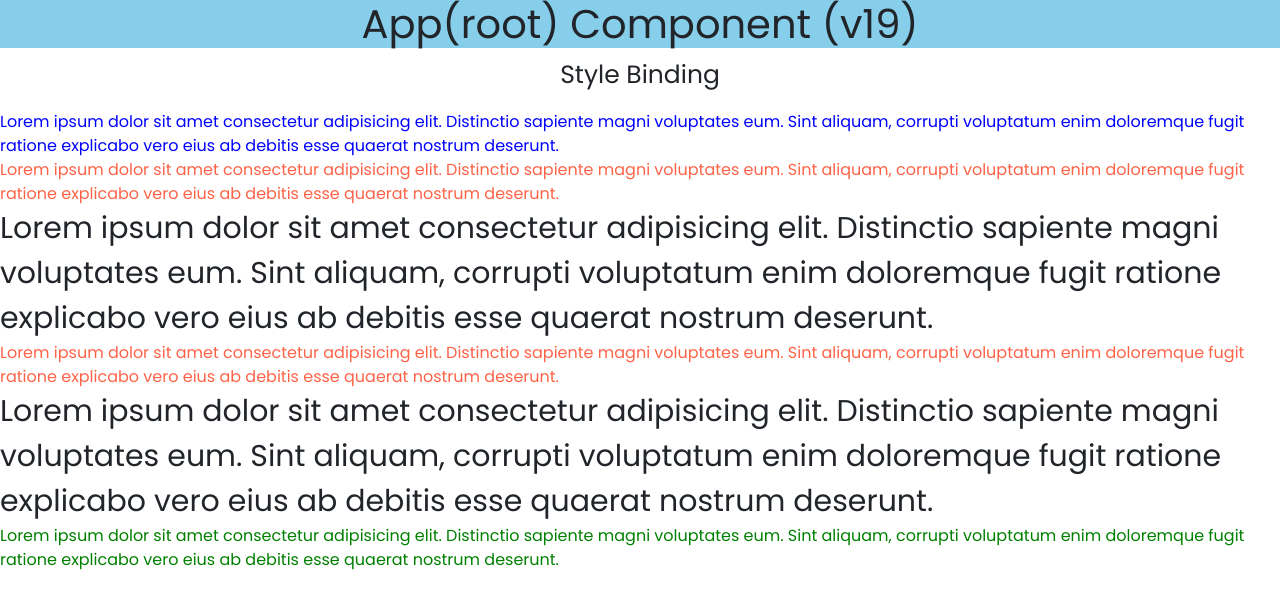
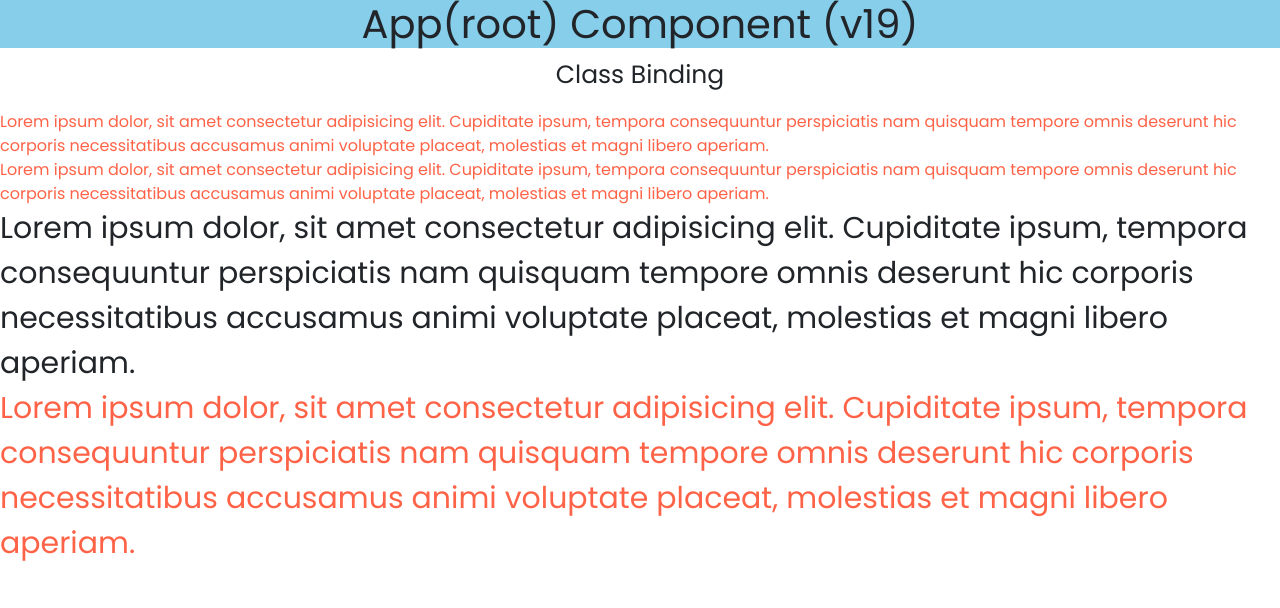
Before and after one commit to SatishKonduru/SELF-19, an Angular app: page / in a window 1280 px wide. Shown: the top 608 px of the page. Built offline with nearby package versions, Linux system fonts and the light colour scheme.

Commit message:
Class Binding

```diff
--- a/src/app/app.component.html
+++ b/src/app/app.component.html
@@ -4,4 +4,5 @@
 <!-- <div id="app-test"></div> -->
 <!-- <app-interpolation></app-interpolation> -->
 <!-- <app-property-binding></app-property-binding> -->
-<app-style-binding></app-style-binding>
+<!-- <app-style-binding></app-style-binding> -->
+<app-class-binding></app-class-binding>
--- a/src/app/app.component.ts
+++ b/src/app/app.component.ts
@@ -4,10 +4,11 @@
 import { InterpolationComponent } from './components/interpolation/interpolation.component';
 import { PropertyBindingComponent } from './components/property-binding/property-binding.component';
 import { StyleBindingComponent } from './components/style-binding/style-binding.component';
+import { ClassBindingComponent } from './components/class-binding/class-binding.component';
 
 @Component({
   selector: 'app-root',
-  imports: [RouterOutlet, StyleBindingComponent],
+  imports: [RouterOutlet, ClassBindingComponent],
   templateUrl: './app.component.html',
   styleUrl: './app.component.css',
 })
--- /dev/null
+++ b/src/app/components/class-binding/class-binding.component.css
@@ -0,0 +1,6 @@
+.myTextColor {
+  color: tomato;
+}
+.myTextSize {
+  font-size: 30px;
+}
--- /dev/null
+++ b/src/app/components/class-binding/class-binding.component.html
@@ -0,0 +1,30 @@
+<div style="display: flex; justify-content: center">
+  <p style="font-size: 25px">Class Binding</p>
+</div>
+<div class="myTextColor">
+  Lorem ipsum dolor, sit amet consectetur adipisicing elit. Cupiditate ipsum,
+  tempora consequuntur perspiciatis nam quisquam tempore omnis deserunt hic
+  corporis necessitatibus accusamus animi voluptate placeat, molestias et magni
+  libero aperiam.
+</div>
+
+<div [class]="textColor">
+  Lorem ipsum dolor, sit amet consectetur adipisicing elit. Cupiditate ipsum,
+  tempora consequuntur perspiciatis nam quisquam tempore omnis deserunt hic
+  corporis necessitatibus accusamus animi voluptate placeat, molestias et magni
+  libero aperiam.
+</div>
+
+<div [class]="textSize">
+  Lorem ipsum dolor, sit amet consectetur adipisicing elit. Cupiditate ipsum,
+  tempora consequuntur perspiciatis nam quisquam tempore omnis deserunt hic
+  corporis necessitatibus accusamus animi voluptate placeat, molestias et magni
+  libero aperiam.
+</div>
+
+<div [ngClass]="myGroupClass">
+  Lorem ipsum dolor, sit amet consectetur adipisicing elit. Cupiditate ipsum,
+  tempora consequuntur perspiciatis nam quisquam tempore omnis deserunt hic
+  corporis necessitatibus accusamus animi voluptate placeat, molestias et magni
+  libero aperiam.
+</div>
--- /dev/null
+++ b/src/app/components/class-binding/class-binding.component.ts
@@ -0,0 +1,17 @@
+import { CommonModule } from '@angular/common';
+import { Component } from '@angular/core';
+
+@Component({
+  selector: 'app-class-binding',
+  imports: [CommonModule],
+  templateUrl: './class-binding.component.html',
+  styleUrl: './class-binding.component.css',
+})
+export class ClassBindingComponent {
+  textColor = 'myTextColor';
+  textSize = 'myTextSize';
+  myGroupClass = {
+    myTextColor: true,
+    myTextSize: true,
+  };
+}
```
